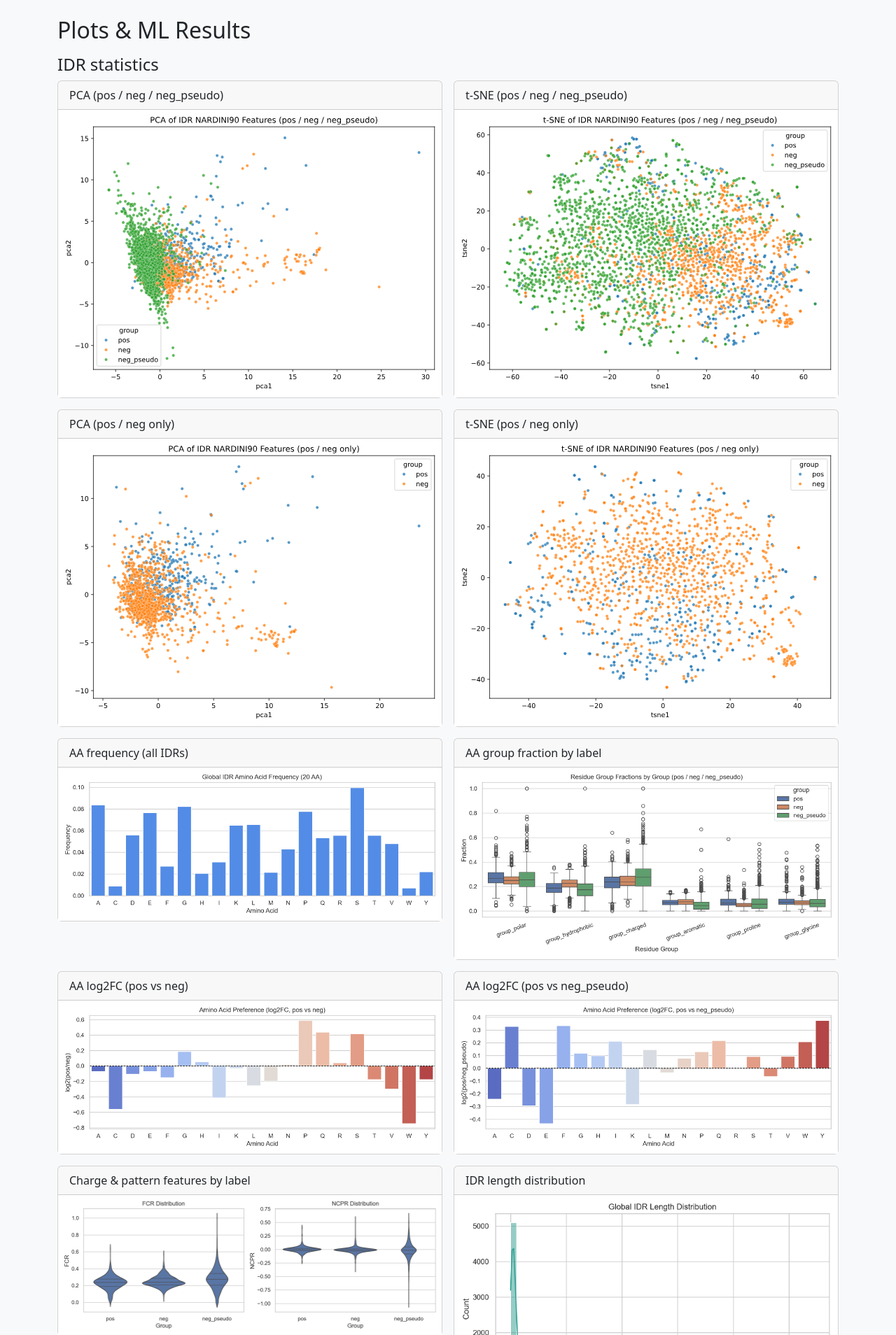
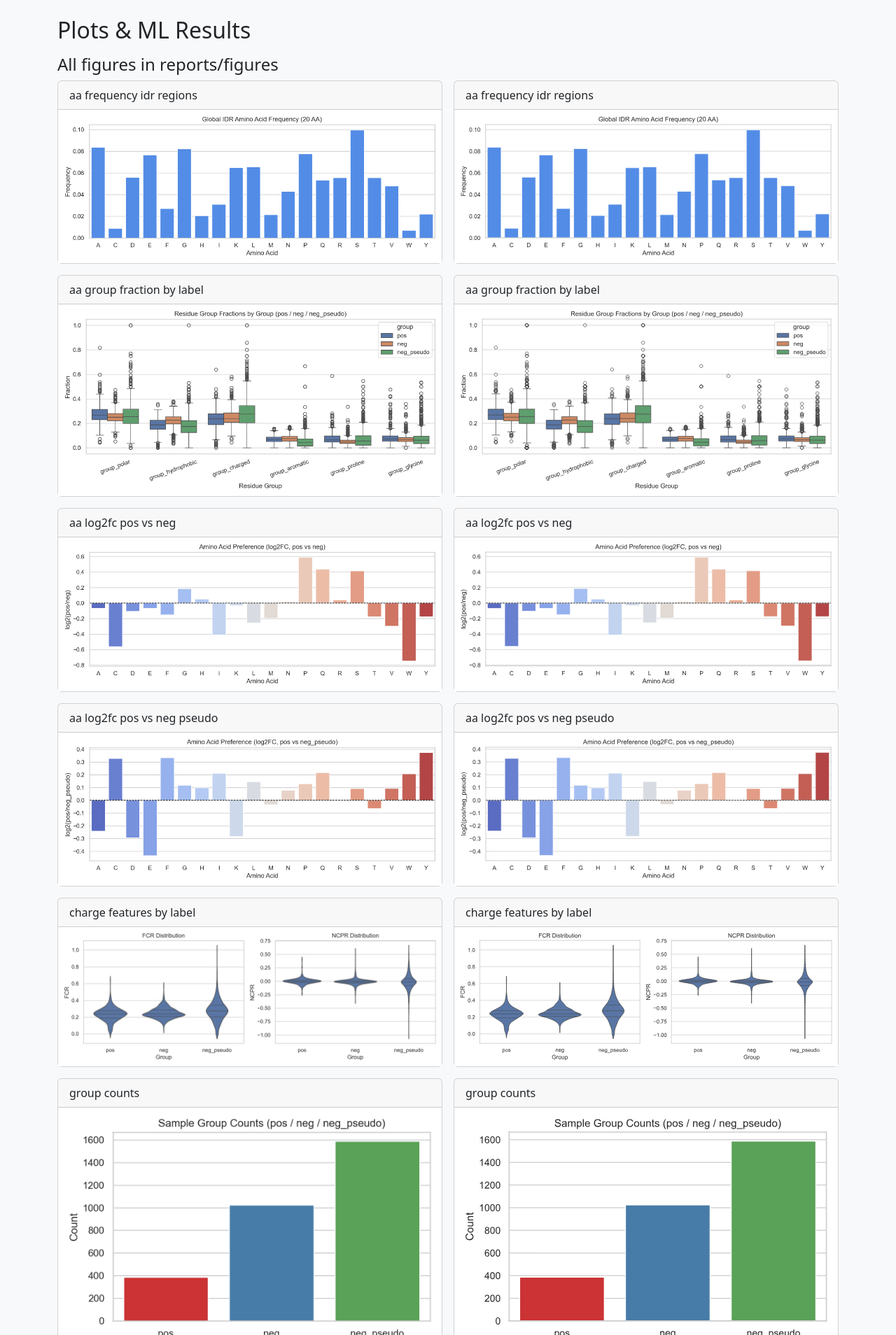
Before and after one commit to JuiceLee-0404/IDR-LLPS-gold-database, a FastAPI app: page /plots in a window 1280 px wide. Shown: the part 56-1964 px from the top of the page at 70% size. Run offline with FastAPI, Linux system fonts and the light colour scheme.

Commit message:
Auto-render all figures from reports/figures on plots page

```diff
--- a/web/main.py
+++ b/web/main.py
@@ -11,6 +11,7 @@ from web import db
 
 
 ROOT_DIR = Path(__file__).resolve().parents[1]
+FIGURE_EXTENSIONS = {".svg", ".png", ".jpg", ".jpeg", ".webp", ".gif"}
 
 app = FastAPI(title="IDR-LLPS Database")
 
@@ -99,10 +100,25 @@ async def sample_detail(request: Request, sample_id: str) -> HTMLResponse:
 
 @app.get("/plots", response_class=HTMLResponse)
 async def plots_page(request: Request) -> HTMLResponse:
+    figures_dir = ROOT_DIR / "reports" / "figures"
+    report_figures: list[dict[str, str]] = []
+    if figures_dir.exists():
+        for path in sorted(figures_dir.iterdir()):
+            if not path.is_file() or path.suffix.lower() not in FIGURE_EXTENSIONS:
+                continue
+            report_figures.append(
+                {
+                    "src": f"/reports/figures/{path.name}",
+                    "name": path.name,
+                    "title": path.stem.replace("_", " "),
+                }
+            )
+
     return templates.TemplateResponse(
         "plots.html",
         {
             "request": request,
+            "report_figures": report_figures,
         },
     )
 
--- a/web/templates/plots.html
+++ b/web/templates/plots.html
@@ -5,87 +5,21 @@
 {% block content %}
   <h2 class="mb-3">Plots &amp; ML Results</h2>
 
-  <h4>IDR statistics</h4>
+  <h4>All figures in reports/figures</h4>
+  {% if report_figures %}
   <div class="row row-cols-1 row-cols-md-2 g-3 mb-4">
-    <div class="col">
-      <div class="card">
-        <div class="card-header">PCA (pos / neg / neg_pseudo)</div>
-        <img src="/reports/figures/idr_pca_pos_neg.svg" class="card-img-top" alt="PCA pos/neg/neg_pseudo" />
+    {% for fig in report_figures %}
+      <div class="col">
+        <div class="card">
+          <div class="card-header">{{ fig.title }}</div>
+          <img src="{{ fig.src }}" class="card-img-top" alt="{{ fig.name }}" loading="lazy" />
+        </div>
       </div>
-    </div>
-    <div class="col">
-      <div class="card">
-        <div class="card-header">t-SNE (pos / neg / neg_pseudo)</div>
-        <img src="/reports/figures/idr_tsne_pos_neg.svg" class="card-img-top" alt="t-SNE pos/neg/neg_pseudo" />
-      </div>
-    </div>
-    <div class="col">
-      <div class="card">
-        <div class="card-header">PCA (pos / neg only)</div>
-        <img src="/reports/figures/idr_pca_pos_neg_pos_neg_only.svg" class="card-img-top" alt="PCA pos/neg only" />
-      </div>
-    </div>
-    <div class="col">
-      <div class="card">
-        <div class="card-header">t-SNE (pos / neg only)</div>
-        <img src="/reports/figures/idr_tsne_pos_neg_pos_neg_only.svg" class="card-img-top" alt="t-SNE pos/neg only" />
-      </div>
-    </div>
-    <div class="col">
-      <div class="card">
-        <div class="card-header">AA frequency (all IDRs)</div>
-        <img src="/reports/figures/aa_frequency_idr_regions.png" class="card-img-top" alt="AA frequency in IDR regions" />
-      </div>
-    </div>
-    <div class="col">
-      <div class="card">
-        <div class="card-header">AA group fraction by label</div>
-        <img src="/reports/figures/aa_group_fraction_by_label.png" class="card-img-top" alt="AA group fraction by label" />
-      </div>
-    </div>
-    <div class="col">
-      <div class="card">
-        <div class="card-header">AA log2FC (pos vs neg)</div>
-        <img src="/reports/figures/aa_log2fc_pos_vs_neg.png" class="card-img-top" alt="AA log2FC pos vs neg" />
-      </div>
-    </div>
-    <div class="col">
-      <div class="card">
-        <div class="card-header">AA log2FC (pos vs neg_pseudo)</div>
-        <img src="/reports/figures/aa_log2fc_pos_vs_neg_pseudo.png" class="card-img-top" alt="AA log2FC pos vs neg_pseudo" />
-      </div>
-    </div>
-    <div class="col">
-      <div class="card">
-        <div class="card-header">Charge & pattern features by label</div>
-        <img src="/reports/figures/charge_features_by_label.png" class="card-img-top" alt="Charge features by label" />
-      </div>
-    </div>
-    <div class="col">
-      <div class="card">
-        <div class="card-header">IDR length distribution</div>
-        <img src="/reports/figures/length_distribution_idr_regions.png" class="card-img-top" alt="Length distribution of IDR regions" />
-      </div>
-    </div>
-    <div class="col">
-      <div class="card">
-        <div class="card-header">Sample length distribution by label</div>
-        <img src="/reports/figures/length_distribution_samples_by_label.png" class="card-img-top" alt="Length distribution of samples by label" />
-      </div>
-    </div>
-    <div class="col">
-      <div class="card">
-        <div class="card-header">Source DB contribution</div>
-        <img src="/reports/figures/source_db_contribution.png" class="card-img-top" alt="Source database contribution" />
-      </div>
-    </div>
-    <div class="col">
-      <div class="card">
-        <div class="card-header">Taxon group counts (samples)</div>
-        <img src="/reports/figures/taxon_group_samples.png" class="card-img-top" alt="Taxon group samples" />
-      </div>
-    </div>
+    {% endfor %}
   </div>
+  {% else %}
+  <p class="text-muted mb-4">No figures found in <code>reports/figures</code>.</p>
+  {% endif %}
 
   <h4>ML baselines (balanced absolute pos/neg)</h4>
   <div class="row row-cols-1 row-cols-md-2 g-3 mb-4">
```
